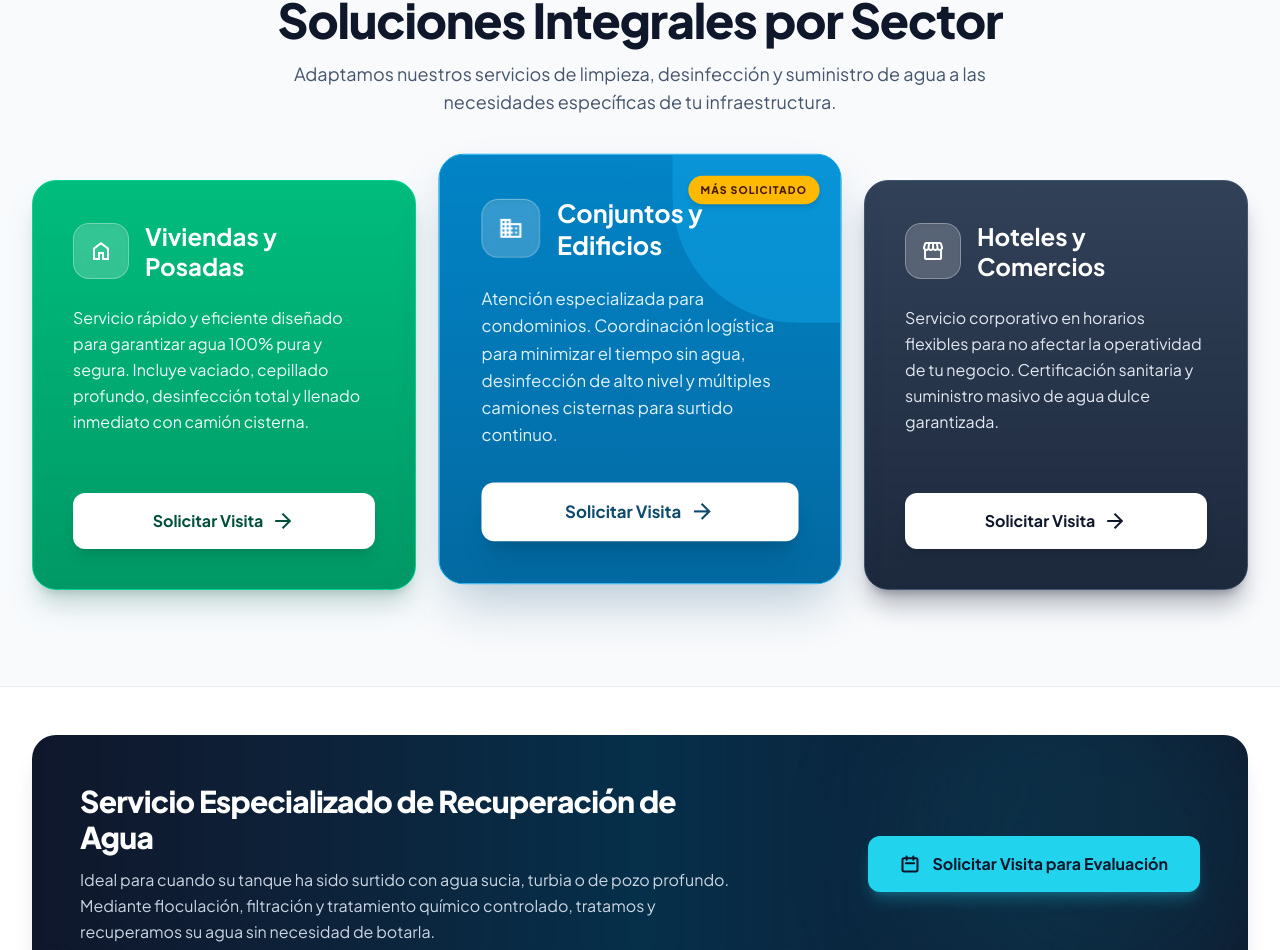
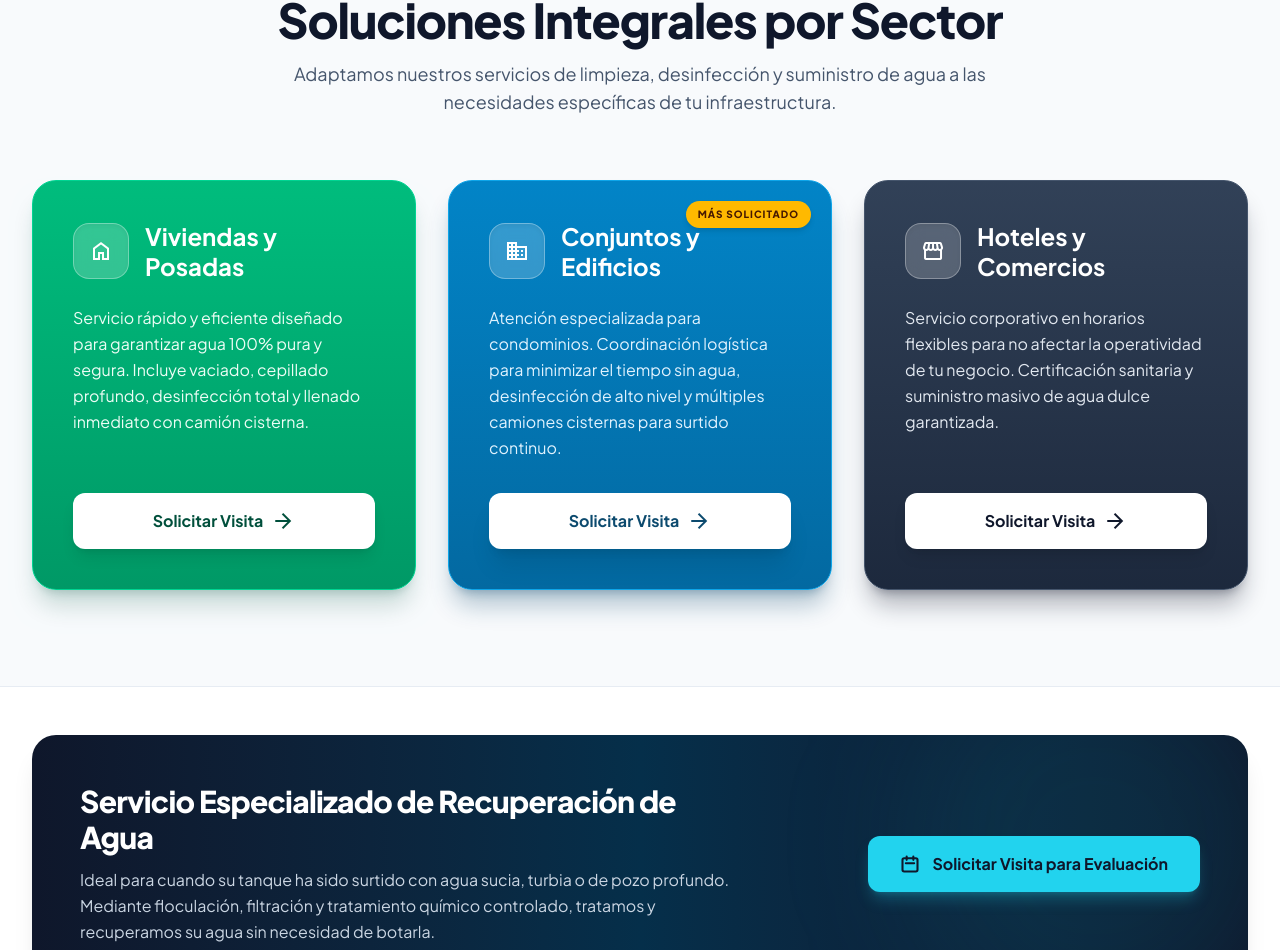
Before and after one commit to copyplotmargarita/DS.SERVICIOS.INTEGRALES, a React (Vite) app: page / in a window 1280 px wide. Shown: the part 2018-2968 px from the top of the page. Built offline with nearby package versions, Linux system fonts and the light colour scheme.

Commit message:
Perfectly align the center card with the other cards

```diff
--- a/src/pages/LandingLimpieza.jsx
+++ b/src/pages/LandingLimpieza.jsx
@@ -471,8 +471,8 @@ export function LandingLimpieza() {
             </div>
 
             {/* Conjuntos Residenciales */}
-            <div className="bg-gradient-to-b from-sky-600 to-sky-700 rounded-3xl p-8 sm:p-10 border border-sky-500 shadow-2xl shadow-sky-900/30 relative overflow-hidden flex flex-col transform md:-translate-y-4 md:scale-105 z-10 h-full">
-              <div className="absolute top-0 right-0 w-40 h-40 bg-sky-500/50 rounded-bl-[120px] -z-10"></div>
+            <div className="bg-gradient-to-b from-sky-600 to-sky-700 rounded-3xl p-8 sm:p-10 border border-sky-500 shadow-xl hover:shadow-2xl shadow-sky-900/30 transition-all duration-300 relative overflow-hidden flex flex-col group hover:-translate-y-1 h-full">
+              <div className="absolute top-0 right-0 w-40 h-40 bg-sky-500/50 rounded-bl-[120px] -z-10 transition-transform duration-500 group-hover:scale-125"></div>
               <div className="absolute top-5 right-5 text-[10px] font-black bg-amber-400 text-amber-950 px-3 py-1.5 rounded-full uppercase tracking-widest shadow-md">
                 Más Solicitado
               </div>
```
